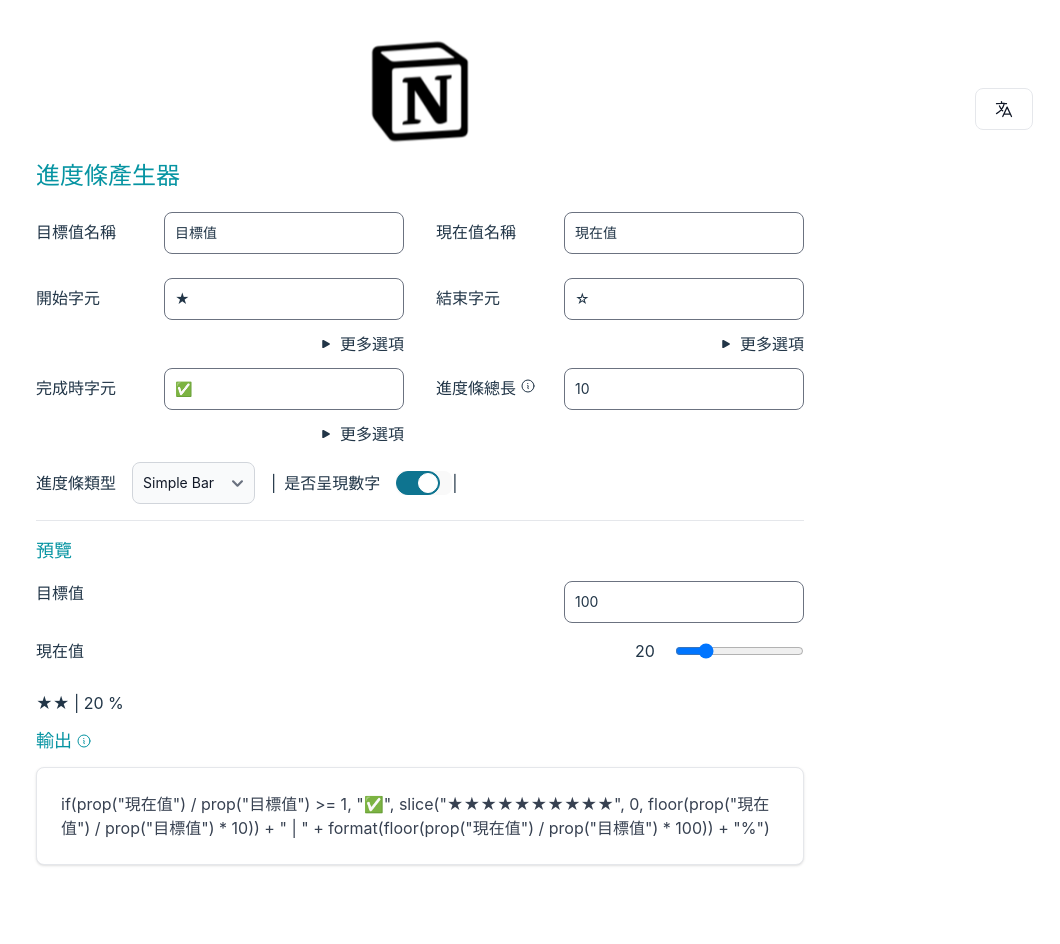
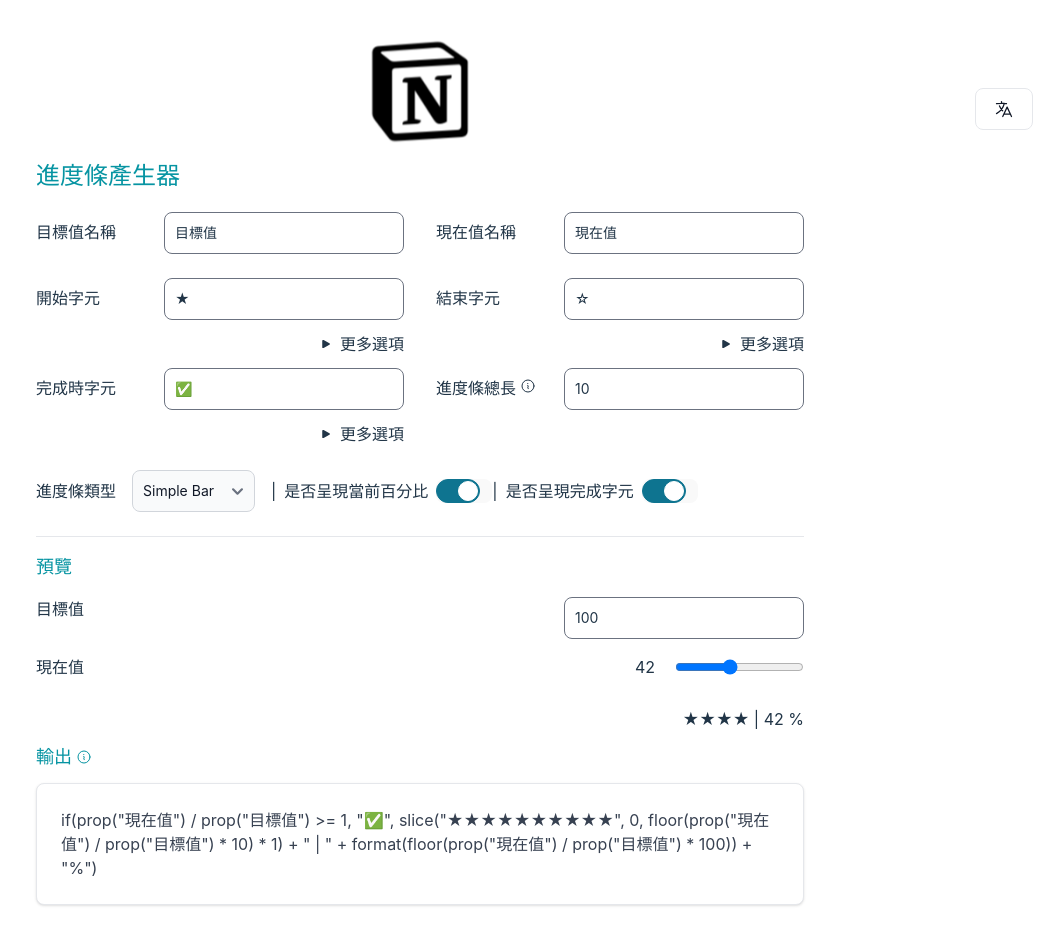
Before and after one commit to benben6515/notion-tool, a React (Vite) app: page / in a window 1280 px wide. Shown: the top 944 px of the page, without its empty margins (220-1280 px from the left). Before the commit the page ends 909 px from the top, so only its background shows below. Built offline with nearby package versions, Linux system fonts and the light colour scheme.

Commit message:
fix: #12, auto fix emoji length

```diff
--- a/src/components/KonamiCode/index.tsx
+++ b/src/components/KonamiCode/index.tsx
@@ -13,10 +13,9 @@ function KonamiCode() {
   const [currentKeyArray, setCurrentKeyArray] = useState<string[]>([])
 
   function onKeyDown(e: globalThis.KeyboardEvent): void {
-    console.log(e)
     const key = e.key
     const keyArray = [...currentKeyArray, key]
-    setCurrentKeyArray(keyArray)
+    setCurrentKeyArray(keyArray.slice(-10))
   }
 
   function showEffect() {
@@ -73,7 +72,6 @@ function KonamiCode() {
   }
 
   useEffect(() => {
-    console.log(currentKeyArray)
     if (!currentKeyArray.length) return
     const codeString = currentKeyArray.join(',')
 
--- a/src/components/ProgressBar/ProgressBar.tsx
+++ b/src/components/ProgressBar/ProgressBar.tsx
@@ -8,7 +8,7 @@ import { TextInput, Select, ToggleSwitch } from 'flowbite-react'
 import LabelTooltip from '../Tooltips/LabelTooltip'
 import TypeBar from './TypeBar'
 import TypeSlide from './TypeSlide'
-import type { TYPE_OPTIONS_MAP_TYPE } from './types'
+import type { TYPE_OPTIONS_MAP_TYPE, CharList, CharListType } from './types'
 
 export const columClass = 'py-3 w-full flex justify-between space-x-4 lg:mx-md'
 export const customTheme: CustomFlowbiteTheme['textInput'] = {
@@ -21,9 +21,17 @@ export const customTheme: CustomFlowbiteTheme['textInput'] = {
   },
 }
 
-const extendStartCharList = ['★', '✦', '●', '☑', '✱', '■', '◆']
-const extendEndCharList = ['☆', '✧', '○', '☐', '⁎', '□', '◇']
-const extendDoneCharList = ['✅', '👍', '🏁', '☑', '✔', '✓']
+const extendStartCharList: Record<CharListType, CharList> = {
+  simpleBar: ['★', '✦', '●', '☑', '✱', '■', '◆'],
+  fullBar: ['★', '✦', '●', '☑', '✱', '■', '◆', '🔥'],
+  slide: ['=', '-', '_', '+'],
+}
+const extendEndCharList: Record<CharListType, CharList> = {
+  simpleBar: ['☆', '✧', '○', '☐', '⁎', '□', '◇'],
+  fullBar: ['☆', '✧', '○', '☐', '⁎', '□', '◇', '🌱'],
+  slide: ['🌱', '🌳', '🚩', '🚧', '📍', '🔥', '🎖️', '🚀'],
+}
+const extendDoneCharList: CharList = ['✅', '👍', '🏁', '☑', '✔', '✓']
 
 const TYPE_OPTIONS_MAP: TYPE_OPTIONS_MAP_TYPE = {
   simpleBar: {
@@ -46,11 +54,12 @@ function App() {
   const [totalValueName, setTotalValueName] = useState(t('fields.totalValue'))
   const [currentValueName, setCurrentValueName] = useState(t('fields.currentValue'))
   const [progressLength, setProgressLength] = useState('10')
-  const [startChar, setStartChar] = useState(extendStartCharList[0])
-  const [endChar, setEndChar] = useState(extendEndCharList[0])
+  const [type, setType] = useState(TYPE_OPTIONS[0])
+  const [startChar, setStartChar] = useState(extendStartCharList[type as CharListType][0])
+  const [endChar, setEndChar] = useState(extendEndCharList[type as CharListType][0])
   const [doneChar, setDoneChar] = useState(extendDoneCharList[0])
-  const [type, setType] = useState(TYPE_OPTIONS[0])
   const [isShowNumber, setIsShowNumber] = useState(true)
+  const [isShowDone, setIsShowDone] = useState(true)
 
   const updateCurrentValueName = (e: ChangeEvent<HTMLInputElement>) => setCurrentValueName(e.target.value)
   const updateTotalValueName = (e: ChangeEvent<HTMLInputElement>) => setTotalValueName(e.target.value)
@@ -60,6 +69,7 @@ function App() {
   const updateDoneChar = (e: ChangeEvent<HTMLInputElement>) => setDoneChar(e.target.value)
   const updateType = (e: ChangeEvent<HTMLSelectElement>) => setType(e.target.value)
   const updateIsShowNumber = (checked: boolean) => setIsShowNumber(checked)
+  const updateIsShowDone = (checked: boolean) => setIsShowDone(checked)
 
   const [isStartCharListExpand, setIsStartCharListExpand] = useState(false)
   const [isEndCharListExpand, setIsEndCharListExpand] = useState(false)
@@ -84,6 +94,7 @@ function App() {
             currentValueName={currentValueName}
             totalValueName={totalValueName}
             isShowNumber={isShowNumber}
+            isShowDone={isShowDone}
             isFullBar={TYPE_OPTIONS_MAP[type].value === TYPE_OPTIONS_MAP.fullBar.value}
           />
         )
@@ -97,6 +108,7 @@ function App() {
             currentValueName={currentValueName}
             totalValueName={totalValueName}
             isShowNumber={isShowNumber}
+            isShowDone={isShowDone}
           />
         )
       default:
@@ -125,45 +137,35 @@ function App() {
     )
   }
 
-  function ButtonsGroup(onChangeHandler: ChangeEventHandler<HTMLInputElement>, charsList: string[], name: string) {
-    let currentChar: string = ''
-    switch (name) {
-      case 'startChar':
-        currentChar = startChar
-        break
-      case 'endChar':
-        currentChar = endChar
-        break
-      case 'doneChar':
-        currentChar = doneChar
-        break
-      default:
-        throw new Error('unknown name')
-    }
+  function ButtonsGroup(
+    onChangeHandler: ChangeEventHandler<HTMLInputElement>,
+    currentChar: string,
+    charsList: string[],
+    name: string,
+  ) {
     return (
       <div className="flex h-full gap-x-1 justify-end">
-        {charsList.map((char) => {
-          return (
-            <div key={'input' + char} className="h-full flex">
+        {charsList.map((char) => (
+          <div key={'input-' + name + char} className="h-full flex">
             <input
               type="radio"
-                id={char}
+              id={name + char}
+              key={'input-options-' + name + char}
               name={name}
+              value={char}
               checked={char === currentChar}
-                value={char}
               className="hidden peer"
               required
               onChange={onChangeHandler}
             />
             <label
-                htmlFor={char}
+              htmlFor={name + char}
               className="inline-flex items-center justify-between w-full h-full px-2.5 py-1 text-gray-500 bg-white border border-[#6B7280] rounded-lg cursor-pointer dark:hover:text-gray-300 dark:border-gray-700 dark:peer-checked:text-white dark:peer-checked:bg-[#666666] peer-checked:border-teal-600 dark:peer-checked:border-[#666666] peer-checked:text-teal-600 peer-checked:bg-teal-100 hover:text-gray-600 hover:bg-gray-100 dark:text-gray-400 dark:bg-[#3B3B3B] dark:hover:bg-gray-700"
             >
               <span className="block">{char}</span>
             </label>
           </div>
-          )
-        })}
+        ))}
       </div>
     )
   }
@@ -213,7 +215,9 @@ function App() {
               <span>{t('fields.toggleCharacters')}</span>
             </div>
             {isStartCharListExpand && (
-              <div className="ml-4">{ButtonsGroup(updateStartChar, extendStartCharList, 'startChar')}</div>
+              <div className="ml-4">
+                {ButtonsGroup(updateStartChar, startChar, extendStartCharList[type as CharListType], 'startChar')}
+              </div>
             )}
           </div>
 
@@ -240,7 +244,9 @@ function App() {
               <span>{t('fields.toggleCharacters')}</span>
             </div>
             {isEndCharListExpand && (
-              <div className="ml-4">{ButtonsGroup(updateEndChar, extendEndCharList, 'endChar')}</div>
+              <div className="ml-4">
+                {ButtonsGroup(updateEndChar, endChar, extendEndCharList[type as CharListType], 'endChar')}
+              </div>
             )}
           </div>
 
@@ -267,7 +273,7 @@ function App() {
               <span>{t('fields.toggleCharacters')}</span>
             </div>
             {isDoneCharListExpand && (
-              <div className="ml-4">{ButtonsGroup(updateDoneChar, extendDoneCharList, 'doneChar')}</div>
+              <div className="ml-4">{ButtonsGroup(updateDoneChar, doneChar, extendDoneCharList, 'doneChar')}</div>
             )}
           </div>
 
@@ -286,7 +292,7 @@ function App() {
           </div>
 
           <div className="py-4 w-full flex items-center space-x-0 lg:col-span-2 flex-wrap">
-            <div className="flex justify-start items-center space-x-4 mr-2">
+            <div className="flex justify-start items-center space-x-4 mr-2 my-2">
               <label className="flex items-center">
                 <span>{t('fields.progressType')}</span>
               </label>
@@ -300,12 +306,19 @@ function App() {
               <span> | </span>
             </div>
 
-            <div className="flex justify-start items-center">
-              <label className="flex items-center mr-4">
+            <div className="flex justify-start items-center my-2">
+              <label className="flex items-center mr-2">
                 <span>{t('fields.isShowNumber')}</span>
               </label>
               <ToggleSwitch label={''} checked={isShowNumber} defaultChecked onChange={updateIsShowNumber} />
-              <span>| </span>
+              <span> | </span>
+            </div>
+
+            <div className="flex justify-start items-center my-2">
+              <label className="flex items-center ml-2 mr-2">
+                <span>{t('fields.isShowDone')}</span>
+              </label>
+              <ToggleSwitch label={''} checked={isShowDone} defaultChecked onChange={updateIsShowDone} />
             </div>
           </div>
         </div>
--- a/src/components/ProgressBar/TypeBar.tsx
+++ b/src/components/ProgressBar/TypeBar.tsx
@@ -16,13 +16,14 @@ function TypeBar({
   currentValueName,
   totalValueName,
   isShowNumber,
+  isShowDone,
   isFullBar,
 }: TypeBarPropsType) {
   const { t } = useTranslation()
   const { copyContent } = useCopy()
 
   const [totalValue, setTotalValue] = useState('100')
-  const [currentValue, setCurrentValue] = useState('20')
+  const [currentValue, setCurrentValue] = useState('42')
   const [templateText, setTemplateText] = useState('')
 
   const updateCurrentValue = (e: ChangeEvent<HTMLInputElement>) => setCurrentValue(e.target.value)
@@ -35,16 +36,29 @@ function TypeBar({
   useEffect(() => {
     const startString = Array(+progressLength).fill(startChar).join('')
     const endString = Array(+progressLength).fill(endChar).join('')
+    const startText = `slice("${startString}", 0, floor(prop("${currentValueName}") / prop("${totalValueName}")  * ${progressLength}) * ${startChar.length})`
+
+    const endText = isFullBar
+      ? ` + slice("${endString}", 0, if(prop("${currentValueName}") / prop("${totalValueName}") >= 1, 0, ceil(${progressLength} - prop("${currentValueName}") / prop("${totalValueName}") * ${progressLength}) * ${endChar.length}))`
+      : ''
     const numberText = isShowNumber
-      ? `+ " | " + format(floor(prop("${currentValueName}") / prop("${totalValueName}") * 100)) + "%")`
-      : ')'
-    const startText = `slice("${startString}", 0, floor(prop("${currentValueName}") / prop("${totalValueName}") * ${progressLength}))`
-    const endText = isFullBar
-      ? `+ slice("${endString}", 0, ceil(${progressLength} - prop("${currentValueName}") / prop("${totalValueName}") * ${progressLength}))`
+      ? `+ " | " + format(floor(prop("${currentValueName}") / prop("${totalValueName}") * 100)) + "%"`
       : ''
-    const text = `if(prop("${currentValueName}") / prop("${totalValueName}") >= 1, "${doneChar}", ${startText} ${endText} ${numberText}`
+    const text = isShowDone
+      ? `if(prop("${currentValueName}") / prop("${totalValueName}") >= 1, "${doneChar}", ${startText} ${endText}${numberText})`
+      : `${startText}${endText}${numberText}`
     setTemplateText(text)
-  }, [progressLength, startChar, endChar, doneChar, currentValueName, totalValueName, isShowNumber, isFullBar])
+  }, [
+    progressLength,
+    startChar,
+    endChar,
+    doneChar,
+    currentValueName,
+    totalValueName,
+    isShowNumber,
+    isShowDone,
+    isFullBar,
+  ])
 
   function mapValueToProgress() {
     if (+currentValue < 0) return
@@ -53,6 +67,7 @@ function TypeBar({
     const endCount = +progressLength - +startCount
     if (startCount < 0 || endCount < 0) return
     const endText = isFullBar ? `${Array(endCount).fill(endChar).join('')}` : ''
+    if (isShowDone && +currentValue >= +totalValue) return doneChar
     return `${Array(startCount).fill(startChar).join('')}${endText}`
   }
 
@@ -79,6 +94,7 @@ function TypeBar({
         </span>
       </div>
       <div className={columClass}>
+        <div></div>
         <div className="break-all">
           {mapValueToProgress()}
           {isShowNumber && <span> | {showValue()}</span>}
--- a/src/components/ProgressBar/TypeSlide.tsx
+++ b/src/components/ProgressBar/TypeSlide.tsx
@@ -16,12 +16,13 @@ function TypeSlide({
   currentValueName,
   totalValueName,
   isShowNumber,
+  isShowDone,
 }: TypeBarPropsType) {
   const { t } = useTranslation()
   const { copyContent } = useCopy()
 
   const [totalValue, setTotalValue] = useState('100')
-  const [currentValue, setCurrentValue] = useState('20')
+  const [currentValue, setCurrentValue] = useState('42')
   const [templateText, setTemplateText] = useState('')
 
   const updateCurrentValue = (e: ChangeEvent<HTMLInputElement>) => setCurrentValue(e.target.value)
@@ -33,15 +34,21 @@ function TypeSlide({
 
   useEffect(() => {
     const startString = Array(+progressLength).fill(startChar).join('')
+    const firstHalfText = `slice("${startString}", 0, floor(prop("${currentValueName}") / prop("${totalValueName}") * ${progressLength}) * ${startChar.length})`
+
+    const secondHalfText = `slice("${startString}", 0, if(prop("${currentValueName}") / prop("${totalValueName}") >= 1, 0, ceil(${progressLength} - prop("${currentValueName}") / prop("${totalValueName}") * ${progressLength}) * ${startChar.length}))`
+
+    const slideText = `${firstHalfText} + "${endChar}" + ${secondHalfText}`
+
     const numberText = isShowNumber
-      ? `+ " | " + format(floor(prop("${currentValueName}") / prop("${totalValueName}") * 100)) + "%")`
-      : ')'
-    const firstHalfText = `slice("${startString}", 0, floor(prop("${currentValueName}") / prop("${totalValueName}") * ${progressLength}))`
-    const secondHalfText = `slice("${startString}", 1, ceil(${progressLength} - prop("${currentValueName}") / prop("${totalValueName}") * ${progressLength}))`
-    const slideText = `${firstHalfText} + "${endChar}" + ${secondHalfText}`
-    const text = `if(prop("${currentValueName}") / prop("${totalValueName}") >= 1, "${doneChar}", ${slideText} ${numberText}`
+      ? ` + " | " + format(floor(prop("${currentValueName}") / prop("${totalValueName}") * 100)) + "%"`
+      : ''
+
+    const text = isShowDone
+      ? `if(prop("${currentValueName}") / prop("${totalValueName}") >= 1, "${doneChar}", ${slideText}${numberText})`
+      : `${slideText}${numberText}`
     setTemplateText(text)
-  }, [progressLength, startChar, endChar, doneChar, currentValueName, totalValueName, isShowNumber])
+  }, [progressLength, startChar, endChar, doneChar, currentValueName, totalValueName, isShowNumber, isShowDone])
 
   function mapValueToProgress() {
     if (+currentValue < 0) return
@@ -51,6 +58,7 @@ function TypeSlide({
     if (startCount < 0 || endCount < 0) return
     const charArray = Array(+progressLength).fill(startChar)
     charArray.splice(startCount, 1, endChar)
+    if (isShowDone && +currentValue >= +totalValue) return doneChar
     return `${charArray.join('')}`
   }
 
@@ -77,6 +85,7 @@ function TypeSlide({
         </span>
       </div>
       <div className={columClass}>
+        <div></div>
         <div>
           {mapValueToProgress()}
           {isShowNumber && <span> | {showValue()}</span>}
--- a/src/components/ProgressBar/types.ts
+++ b/src/components/ProgressBar/types.ts
@@ -6,6 +6,7 @@ export type TypeBarPropsType = {
   currentValueName: string
   totalValueName: string
   isShowNumber: boolean
+  isShowDone: boolean
   isFullBar?: boolean
 }
 
@@ -15,3 +16,6 @@ export type TYPE_OPTIONS_MAP_TYPE = {
     value: string
   }
 }
+
+export type CharList = string[]
+export type CharListType = 'simpleBar' | 'fullBar' | 'slide'
--- a/src/i18n/en.json
+++ b/src/i18n/en.json
@@ -13,7 +13,8 @@
     "startChar": "Start char",
     "endChar": "End char",
     "doneChar": "Done char",
-    "isShowNumber": "Show number",
+    "isShowNumber": "Show percentage",
+    "isShowDone": "Show done char",
     "progressType": "Progress type",
     "progressLength": "Progress length",
     "progressLengthTip": "Impact on Progress Bar Granularity: The current progress is displayed in a more detailed manner.",
--- a/src/i18n/zh_TW.json
+++ b/src/i18n/zh_TW.json
@@ -13,7 +13,8 @@
     "startChar": "開始字元",
     "endChar": "結束字元",
     "doneChar": "完成時字元",
-    "isShowNumber": "是否呈現數字",
+    "isShowNumber": "是否呈現當前百分比",
+    "isShowDone": "是否呈現完成字元",
     "progressType": "進度條類型",
     "progressLength": "進度條總長",
     "progressLengthTip": "影響進度條細緻度：當前進度顯示較為精細",
```
Lines whose indentation alone changed are shown as unchanged.
